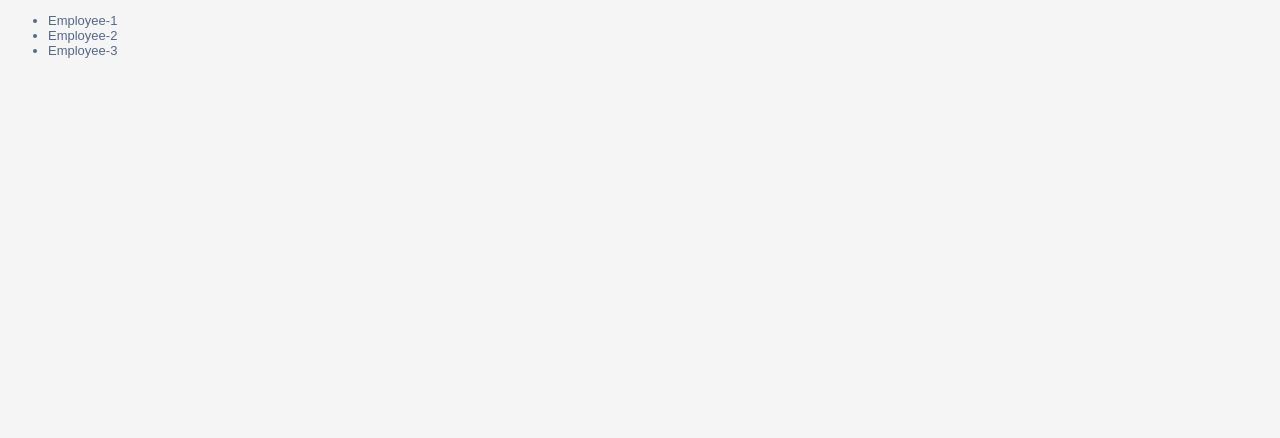
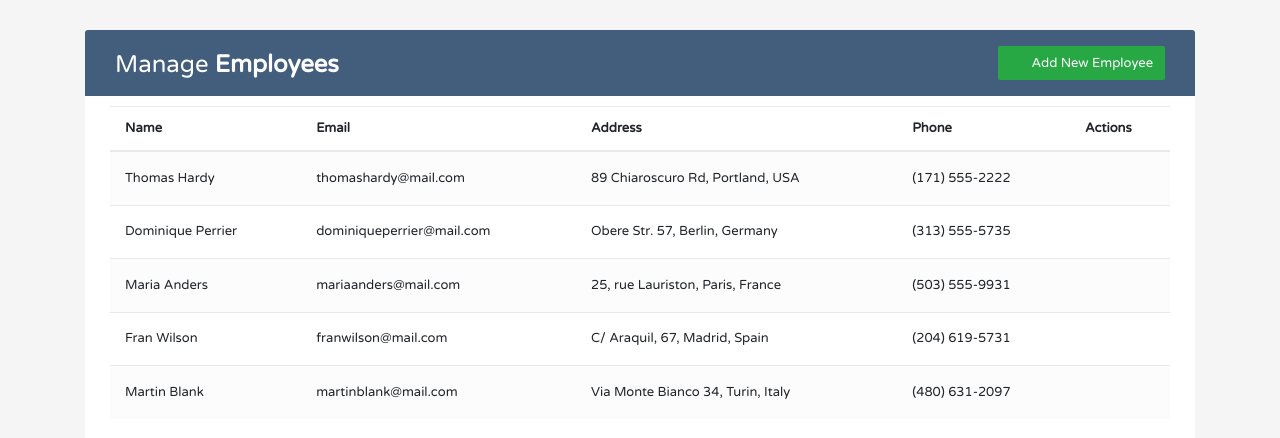
Before and after one commit to sbrycbc/employee-management-system, a React (Create React App) app: page / in a window 1280 px wide. Shown: the top 438 px of the page. Built offline with nearby package versions, Linux system fonts and the light colour scheme.

Commit message:
added employeeList with useState..

```diff
--- a/public/index.html
+++ b/public/index.html
@@ -24,7 +24,11 @@
       work correctly both with client-side routing and a non-root public URL.
       Learn how to configure a non-root public URL by running `npm run build`.
     -->
-    <title>React App</title>
+    <link rel="stylesheet" href="https://fonts.googleapis.com/css?family=Roboto|Varela+Round">
+    <link rel="stylesheet" href="https://stackpath.bootstrapcdn.com/bootstrap/4.5.0/css/bootstrap.min.css">
+    <link rel="stylesheet" href="https://fonts.googleapis.com/icon?family=Material+Icons">
+    <link rel="stylesheet" href="https://maxcdn.bootstrapcdn.com/font-awesome/4.7.0/css/font-awesome.min.css">
+    <title>Employee Management</title>
   </head>
   <body>
     <noscript>You need to enable JavaScript to run this app.</noscript>
--- a/src/App.js
+++ b/src/App.js
@@ -5,7 +5,24 @@
 function App() {
   return (
     <div className="App">
-    <EmployeeList/>
+
+      <div className="container-xl">
+        <div className="table-responsive">
+          <div className="table-wrapper">
+            <div className="table-title">
+              <div className="row">
+                <div className="col-sm-6">
+                  <h2>Manage <b>Employees</b></h2>
+                </div>
+                <div className="col-sm-6">
+                  <a href="#addEmployeeModal" className="btn btn-success" data-toggle="modal"><i className="material-icons">&#xE147;</i> <span>Add New Employee</span></a>
+                </div>
+              </div>
+            </div>
+            <EmployeeList />
+          </div>
+        </div>
+      </div>
     </div>
   );
 }
--- a/src/components/Employee.jsx
+++ b/src/components/Employee.jsx
@@ -2,15 +2,29 @@
 
 
 
-const Employee = () => {
 
-  return (
-    <ul>
-        <li>Employee-1</li>
-        <li>Employee-2</li>
-        <li>Employee-3</li>
-    </ul>
-  )
+const Employee = ({employees}) => {
+
+    return (
+
+        <>
+        {
+            employees.map((employee) => (
+            <tr key={employee.id}>
+                <td>{employee.name}</td>
+                <td>{employee.email}</td>
+                <td>{employee.address}</td>
+                <td>{employee.phone}</td>
+                <td>
+                    <a href="#editEmployeeModal" className="edit" data-toggle="modal"><i className="material-icons" data-toggle="tooltip" title="Edit">&#xE254;</i></a>
+                    <a href="#deleteEmployeeModal" className="delete" data-toggle="modal"><i className="material-icons" data-toggle="tooltip" title="Delete">&#xE872;</i></a>
+                </td>
+            </tr>
+            ))
+        }
+         </>
+
+    )
 }
 
 export default Employee;
--- a/src/components/EmployeeList.jsx
+++ b/src/components/EmployeeList.jsx
@@ -1,10 +1,35 @@
 import React from 'react';
-import Employee from './Employee.jsx'
+import Employee from './Employee.jsx';
+import { useState } from 'react';
 
 
 const EmployeeList = () => {
+
+  const [employees, setEmployees] = useState([
+      {id:1, name: 'Thomas Hardy', email: 'thomashardy@mail.com', address: '89 Chiaroscuro Rd, Portland, USA', phone: '(171) 555-2222'},
+      {id:2, name: 'Dominique Perrier', email: 'dominiqueperrier@mail.com', address: 'Obere Str. 57, Berlin, Germany', phone: '(313) 555-5735'},
+      {id:3, name: 'Maria Anders', email: 'mariaanders@mail.com', address: '25, rue Lauriston, Paris, France', phone: '(503) 555-9931'},
+      {id:4, name: 'Fran Wilson', email: 'franwilson@mail.com', address: 'C/ Araquil, 67, Madrid, Spain', phone: '(204) 619-5731'},
+      {id:5, name: 'Martin Blank', email: 'martinblank@mail.com', address: 'Via Monte Bianco 34, Turin, Italy', phone: '(480) 631-2097'}
+])
+
+
   return (
-    <Employee/>
+
+      <table className="table table-striped table-hover">
+          <thead>
+              <tr>
+                  <th>Name</th>
+                  <th>Email</th>
+                  <th>Address</th>
+                  <th>Phone</th>
+                  <th>Actions</th>
+              </tr>
+          </thead>
+          <tbody>
+              <Employee employees={employees}/>
+          </tbody>
+      </table>
   )
 }
 
```
